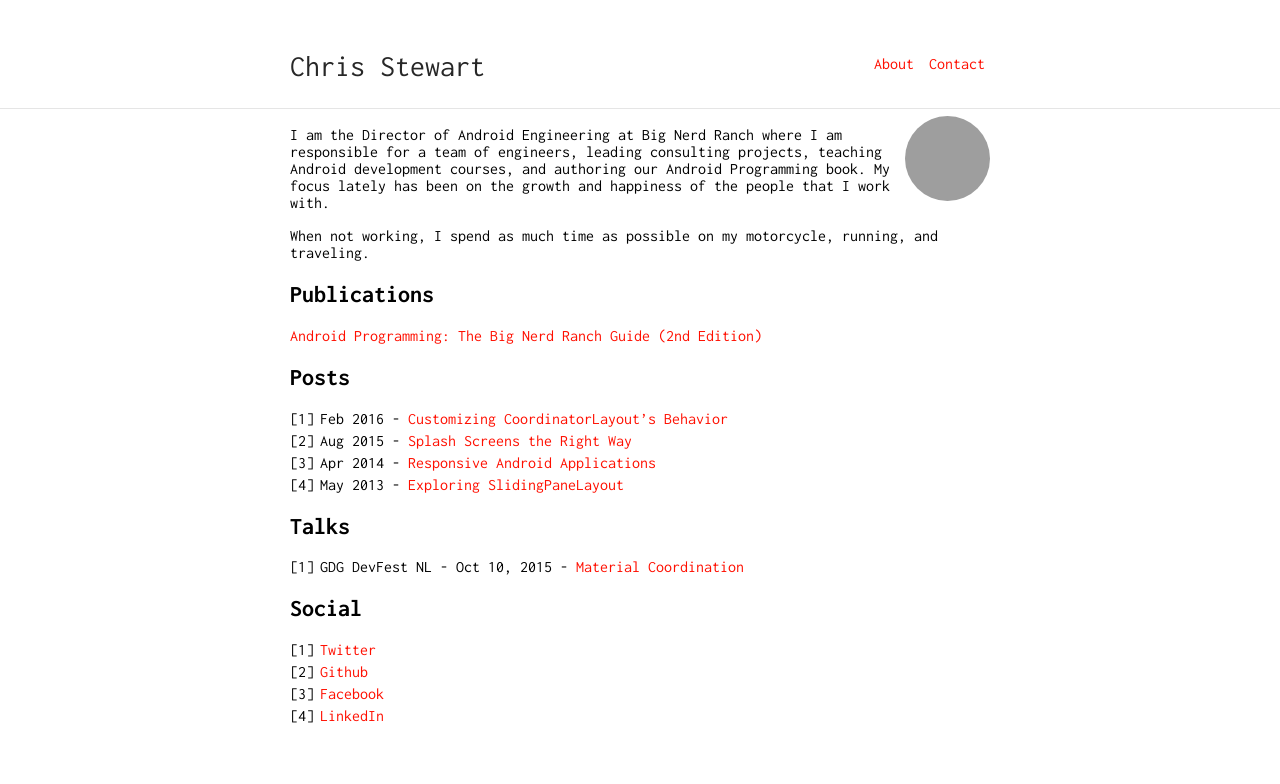
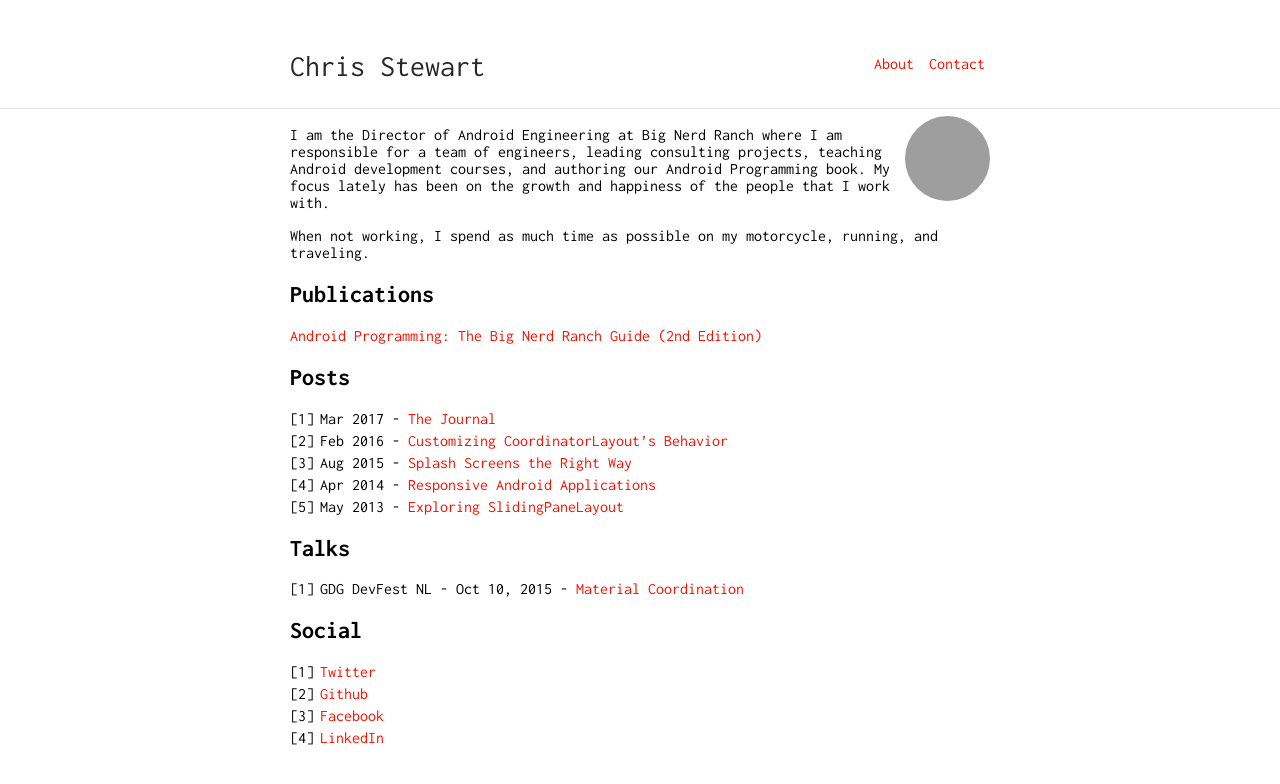
Before and after one commit to cstew/cstew.github.io, a Jekyll site: the page built from index.md, in a window 1280 px wide. Shown: the top 784 px of the page. Built offline with Jekyll 4.4.1, drawn with Linux system fonts in a browser that asks for light colours; grey boxes are pictures that could not be loaded.

Commit message:
Added the journal article

```diff
--- a/index.md
+++ b/index.md
@@ -14,10 +14,11 @@
 
 ## Posts
 
-1. Feb 2016 - [Customizing CoordinatorLayout's Behavior](https://www.bignerdranch.com/blog/customizing-coordinatorlayouts-behavior/)
-2. Aug 2015 - [Splash Screens the Right Way](https://www.bignerdranch.com/blog/splash-screens-the-right-way/)
-3. Apr 2014 - [Responsive Android Applications](https://www.objc.io/issues/11-android/responsive-android-applications/)
-4. May 2013 - [Exploring SlidingPaneLayout](https://www.bignerdranch.com/blog/exploring-slidingpanelayout/)
+1. Mar 2017 - [The Journal](https://medium.com/@cstew/the-journal-98b635e2386c#.ispknpbqn)
+2. Feb 2016 - [Customizing CoordinatorLayout's Behavior](https://www.bignerdranch.com/blog/customizing-coordinatorlayouts-behavior/)
+3. Aug 2015 - [Splash Screens the Right Way](https://www.bignerdranch.com/blog/splash-screens-the-right-way/)
+4. Apr 2014 - [Responsive Android Applications](https://www.objc.io/issues/11-android/responsive-android-applications/)
+5. May 2013 - [Exploring SlidingPaneLayout](https://www.bignerdranch.com/blog/exploring-slidingpanelayout/)
 
 ## Talks
 
```
